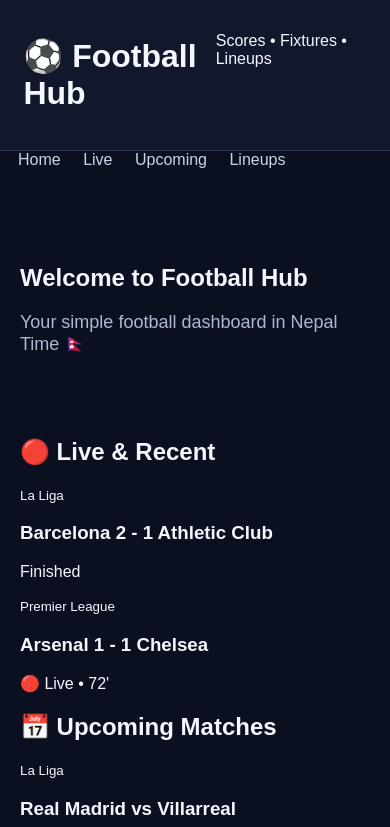
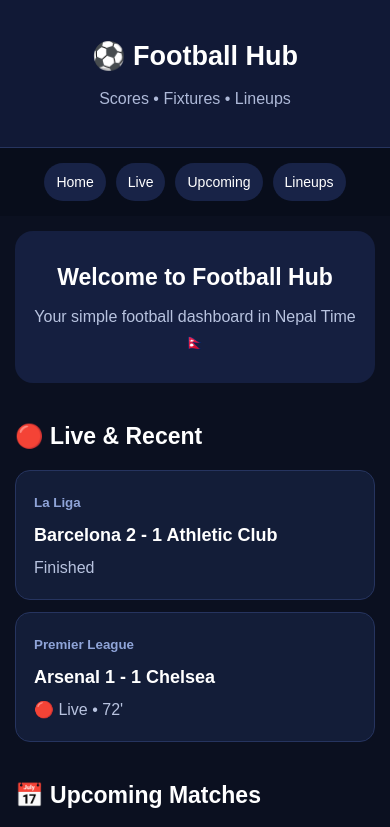
Before and after one commit to sashank1859/football-hub, a plain HTML site: page index.html in a window 390 px wide. Shown: the top 827 px of the page. Drawn offline with Linux system fonts and the light colour scheme.

Commit message:
Refactor CSS for improved styling and layout

```diff
--- a/style.css
+++ b/style.css
@@ -1 +1,170 @@
-*{box-sizing:border-box}body{margin:0;background:#0b1020;color:#f5f7ff;font-family:Arial,sans-serif}header{position:sticky;top:0;background:#11182c;display:flex;justify-content:space-between;padding:16px 6%;border-bottom:1px solid #293452;z-index:2}nav a{color:#cbd3e8;text-decoration:none;margin-left:18px}main{max-width:1050px;margin:auto;padding:30px 20px 60px}.hero{padding:45px 0}.hero small{color:#7ee787;letter-spacing:2px}.hero h1{font-size:clamp(40px,7vw,65px);line-height:1;margin:12px 0}.hero p{color:#aeb8d0;font-size:18px}.grid{display:grid;grid-template-columns:repeat(auto-fit,minmax(270px,1fr));gap:14px}.card,.lineup{background:#151d34;border:1px solid #293452;border-radius:18px;padding:18px}.league{color:#8e9ab6;font-size:11px;text-transform:uppercase}.date{color:#7ee787;font-size:12px;margin:9px 0 15px}.teams{display:grid;grid-template-columns:1fr auto 1fr;align-items:center;gap:10px}.away{text-align:right}.score{font-size:24px}.status{color:#ffcf66;font-size:11px;margin-top:13px}.lineup{max-width:650px}.lineup small{color:#7ee787}.players{display:grid;grid-template-columns:45px 1fr;gap:8px;margin-top:18px}.players span{background:#293452;border-radius:7px;padding:6px;text-align:center;font-size:11px}.players b{padding:6px}footer{text-align:center;color:#7f8ba7;border-top:1px solid #202a43;padding:25px;font-size:12px}
+* {
+  box-sizing: border-box;
+  margin: 0;
+  padding: 0;
+}
+
+body {
+  font-family: Arial, sans-serif;
+  background: #0b1020;
+  color: #ffffff;
+  line-height: 1.6;
+}
+
+header {
+  text-align: center;
+  padding: 35px 15px;
+  background: #111936;
+  border-bottom: 1px solid #26345f;
+}
+
+header h1 {
+  font-size: 32px;
+  margin-bottom: 8px;
+}
+
+header p {
+  color: #aeb9d8;
+}
+
+nav {
+  display: flex;
+  justify-content: center;
+  gap: 10px;
+  flex-wrap: wrap;
+  padding: 15px;
+  background: #080d1b;
+  position: sticky;
+  top: 0;
+  z-index: 10;
+}
+
+nav a {
+  color: white;
+  text-decoration: none;
+  padding: 9px 15px;
+  border-radius: 20px;
+  background: #182347;
+}
+
+nav a:hover {
+  background: #29417d;
+}
+
+main {
+  max-width: 900px;
+  margin: auto;
+  padding: 20px;
+}
+
+section {
+  margin-bottom: 35px;
+}
+
+.hero {
+  text-align: center;
+  padding: 35px 20px;
+  background: #151f40;
+  border-radius: 18px;
+  margin-bottom: 35px;
+}
+
+.hero h2 {
+  font-size: 28px;
+  margin-bottom: 8px;
+}
+
+.hero p {
+  color: #b8c3df;
+}
+
+section > h2 {
+  margin-bottom: 15px;
+  font-size: 23px;
+}
+
+.match-card,
+.lineup-card {
+  background: #131d38;
+  border: 1px solid #26345f;
+  border-radius: 15px;
+  padding: 18px;
+  margin-bottom: 12px;
+  transition: transform 0.2s;
+}
+
+.match-card:hover,
+.lineup-card:hover {
+  transform: translateY(-3px);
+}
+
+.match-card small {
+  color: #8fa4d8;
+  font-weight: bold;
+}
+
+.match-card h3 {
+  margin: 6px 0;
+  font-size: 18px;
+}
+
+.match-card p {
+  color: #b8c3df;
+}
+
+.lineup-card h3 {
+  margin-bottom: 5px;
+}
+
+.lineup-card strong {
+  color: #b8c3df;
+}
+
+.lineup-card ul {
+  list-style: none;
+  margin-top: 15px;
+  display: grid;
+  grid-template-columns: repeat(2, 1fr);
+  gap: 8px;
+}
+
+.lineup-card li {
+  background: #1b284d;
+  padding: 9px;
+  border-radius: 8px;
+}
+
+footer {
+  text-align: center;
+  padding: 25px 15px;
+  color: #8f9bb9;
+  border-top: 1px solid #26345f;
+  margin-top: 30px;
+}
+
+@media (max-width: 600px) {
+  header h1 {
+    font-size: 27px;
+  }
+
+  main {
+    padding: 15px;
+  }
+
+  .hero {
+    padding: 28px 15px;
+  }
+
+  .hero h2 {
+    font-size: 23px;
+  }
+
+  .lineup-card ul {
+    grid-template-columns: 1fr;
+  }
+
+  nav a {
+    font-size: 14px;
+    padding: 8px 12px;
+  }
+}
```
